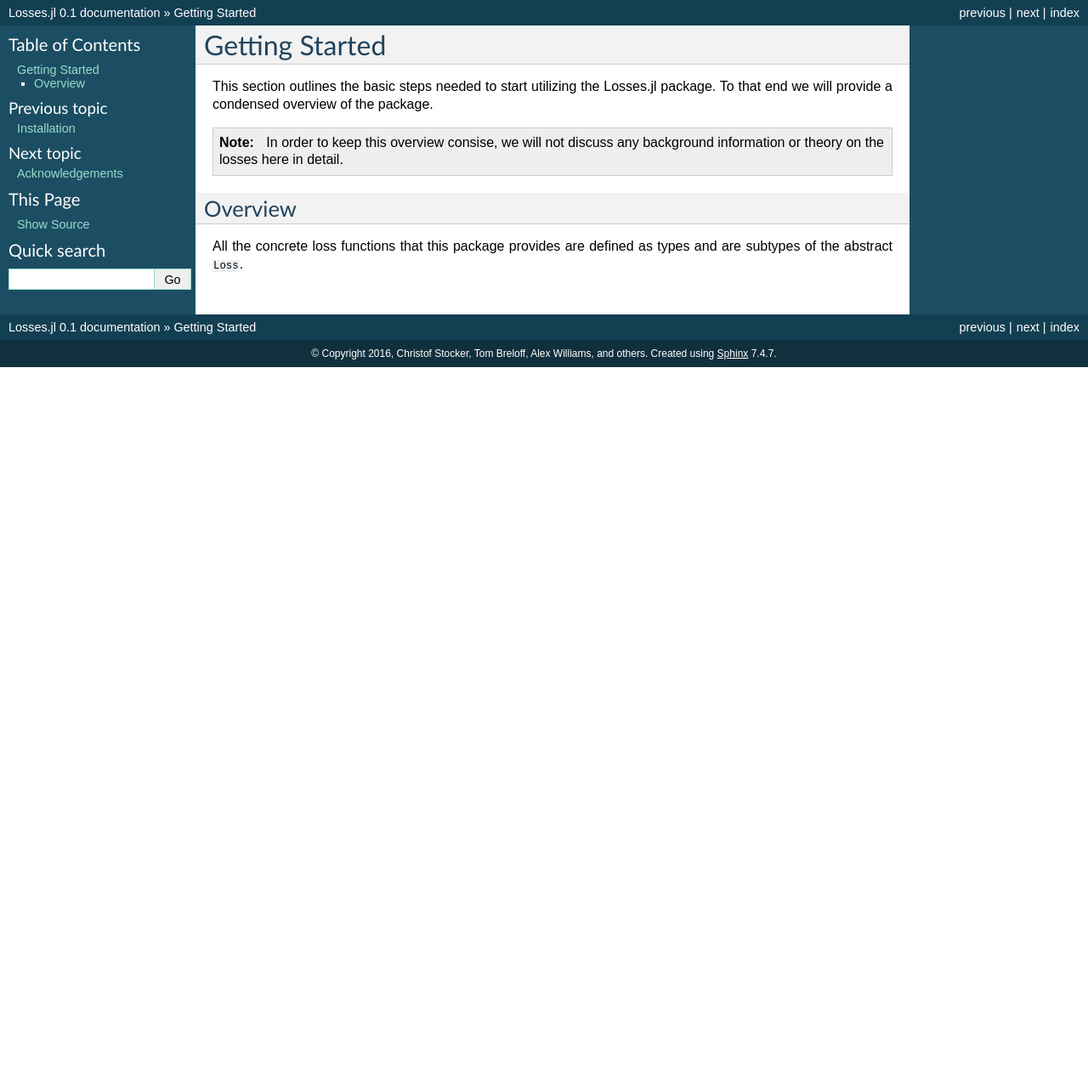
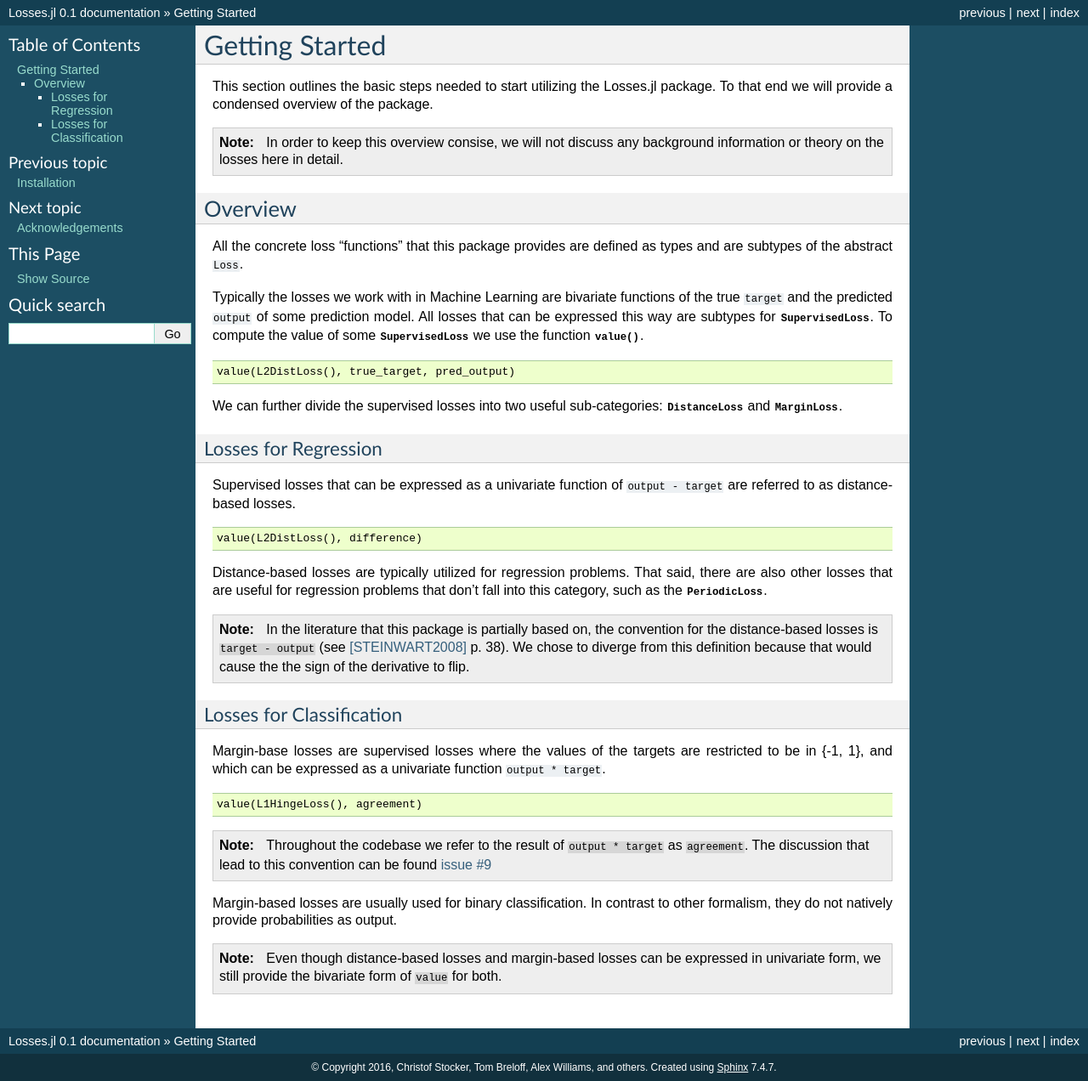
Before and after one commit to JuliaML/LossFunctions.jl, a Sphinx documentation site: the page built from docs/introduction/gettingstarted.rst, in a window 1280 px wide. Shown: the whole page at 85% size. Built offline with Sphinx 7.4.7, drawn with Linux system fonts in a browser that asks for light colours; before the commit the page ends 900 px from its top, so only the background shows below that.

Commit message:
docs: add overview

```diff
--- a/docs/introduction/gettingstarted.rst
+++ b/docs/introduction/gettingstarted.rst
@@ -13,5 +13,71 @@ To that end we will provide a condensed overview of the package.
 Overview
 ---------
 
-All the concrete loss functions that this package provides are
+All the concrete loss "functions" that this package provides are
 defined as types and are subtypes of the abstract ``Loss``.
+
+Typically the losses we work with in Machine Learning are bivariate
+functions of the true ``target`` and the predicted ``output`` of
+some prediction model. All losses that can be expressed this way
+are subtypes for :class:`SupervisedLoss`.
+To compute the value of some :class:`SupervisedLoss` we use the
+function :func:`value`.
+
+.. code-block:: julia
+
+    value(L2DistLoss(), true_target, pred_output)
+
+We can further divide the supervised losses into two useful
+sub-categories: :class:`DistanceLoss` and :class:`MarginLoss`.
+
+
+Losses for Regression
+~~~~~~~~~~~~~~~~~~~~~~
+
+Supervised losses that can be expressed as a univariate function
+of ``output - target`` are referred to as distance-based losses.
+
+.. code-block:: julia
+
+    value(L2DistLoss(), difference)
+
+Distance-based losses are typically utilized for regression problems.
+That said, there are also other losses that are useful for
+regression problems that don't fall into this category, such as
+the :class:`PeriodicLoss`.
+
+.. note::
+
+    In the literature that this package is partially based on,
+    the convention for the distance-based losses is ``target - output``
+    (see [STEINWART2008]_ p. 38).
+    We chose to diverge from this definition because that would
+    cause the the sign of the derivative to flip.
+
+Losses for Classification
+~~~~~~~~~~~~~~~~~~~~~~~~~~
+
+Margin-base losses are supervised losses where the values of
+the targets are restricted to be in {-1, 1}, and which can be
+expressed as a univariate function ``output * target``.
+
+.. code-block:: julia
+
+    value(L1HingeLoss(), agreement)
+
+.. note::
+
+    Throughout the codebase we refer to the result of
+    ``output * target`` as ``agreement``.
+    The discussion that lead to this convention can be found
+    `issue #9 <https://github.com/JuliaML/Losses.jl/issues/9#issuecomment-190321549>`_
+
+Margin-based losses are usually used for binary classification.
+In contrast to other formalism, they do not natively provide
+probabilities as output.
+
+.. note::
+
+    Even though distance-based losses and margin-based losses
+    can be expressed in univariate form, we still provide the
+    bivariate form of ``value`` for both.
```
